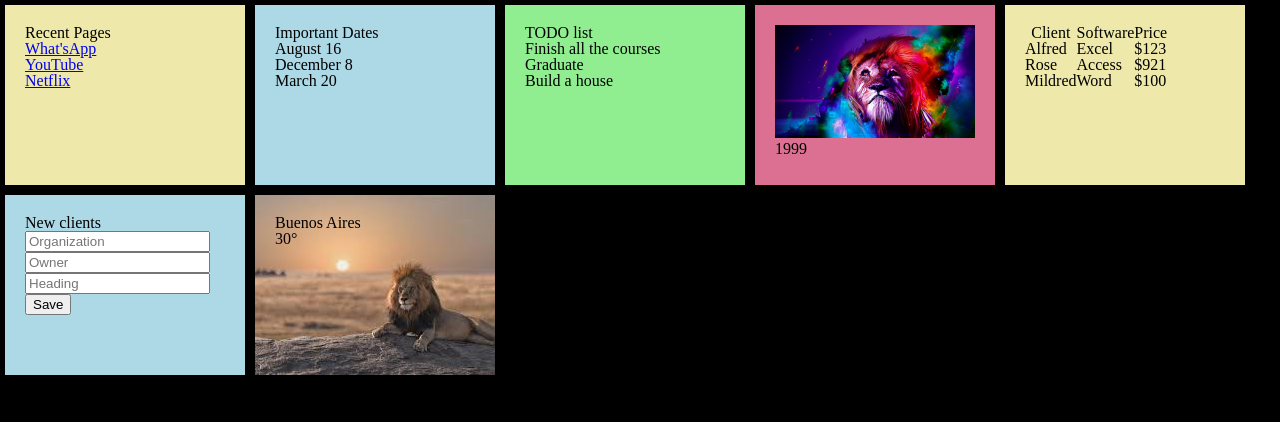
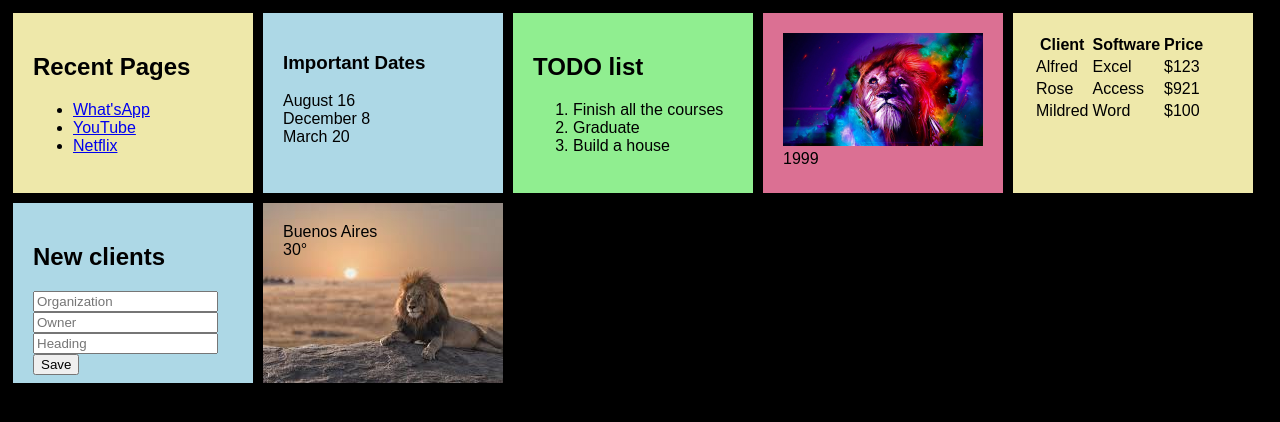
Before and after one commit to Aeiroa/practicaHTMLCSS, a plain HTML site: page index.html in a window 1280 px wide. Drawn offline with Linux system fonts and the light colour scheme.

Commit message:
corrijo detalles

```diff
--- a/index.html
+++ b/index.html
@@ -1,9 +1,9 @@
 <!DOCTYPE HTML>
 <html>
     <head>
-        <meta charset="utf-8">
+        <meta charset="UTF-8">
         <link href="style.css" rel="stylesheet">
-        <link href="reset.css" rel="stylesheet">
+        <!--<link href="reset.css" rel="stylesheet">-->
         <title>Programming for Noobies</title>
     </head>
     <body>
@@ -18,7 +18,7 @@
             </div>
 
             <div class="tile blue">
-                <div>Important Dates</div>
+                <div><h3>Important Dates</h3></div>
                 <div>August <spam>16</spam> </div>
                 <div>December <spam>8</spam></div>
                 <div>March <spam>20</spam></div>
--- a/style.css
+++ b/style.css
@@ -1,8 +1,7 @@
 body {
     background-color: black;
-    /*font-family: ;*/
+    font-family: "Arial" ;
     color: black;
-    /*font-weight: bold;*/
 }
 
 .tile {
```
Also changed, not shown: 1 other file.
